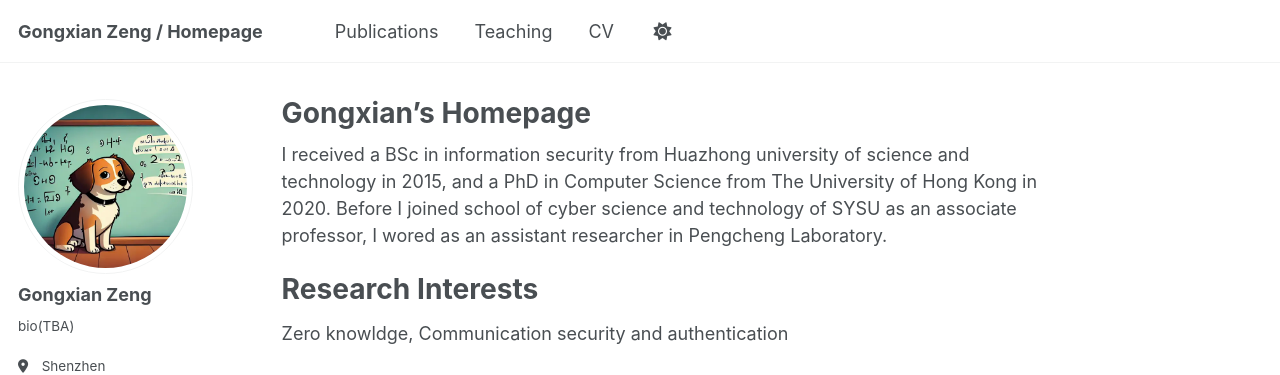
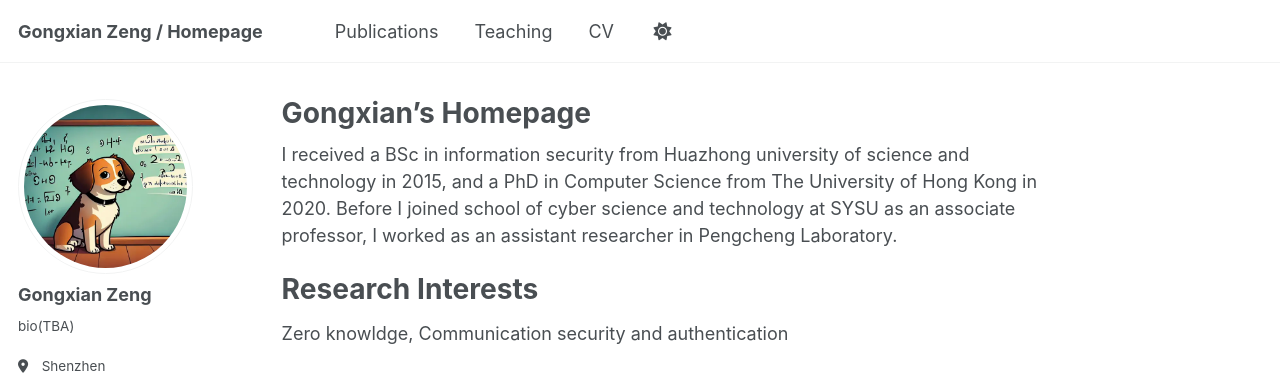
Before and after one commit to naxizgx/naxizgx.github.io, a Jekyll site: the page built from _pages/about.md, in a window 1280 px wide and 1205 px high. Shown: the top 375 px of the window. Built offline with Jekyll 4.4.1, drawn with Linux system fonts in a browser that asks for light colours; some web fonts are replaced.

Commit message:
Update about.md

```diff
--- a/_pages/about.md
+++ b/_pages/about.md
@@ -7,7 +7,7 @@
   - /about.html
 ---
 
-I received a BSc in information security from Huazhong university of science and technology in 2015, and a PhD in Computer Science from The University of Hong Kong in 2020. Before I joined school of cyber science and technology of SYSU as an associate professor, I wored as an assistant researcher in Pengcheng Laboratory.
+I received a BSc in information security from Huazhong university of science and technology in 2015, and a PhD in Computer Science from The University of Hong Kong in 2020. Before I joined school of cyber science and technology at SYSU as an associate professor, I worked as an assistant researcher in Pengcheng Laboratory.
 
 # Research Interests
 
```
